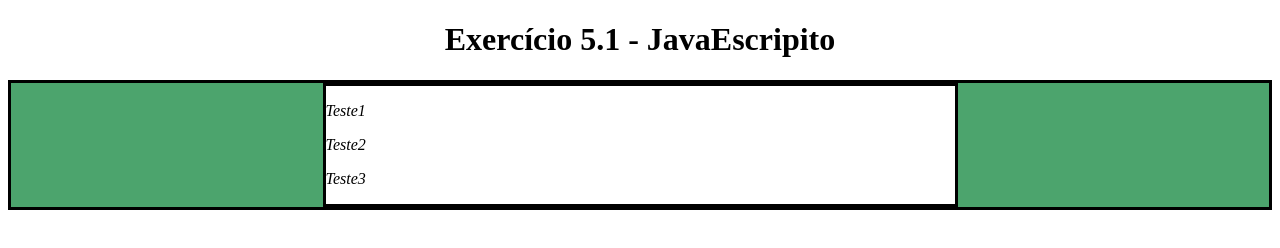
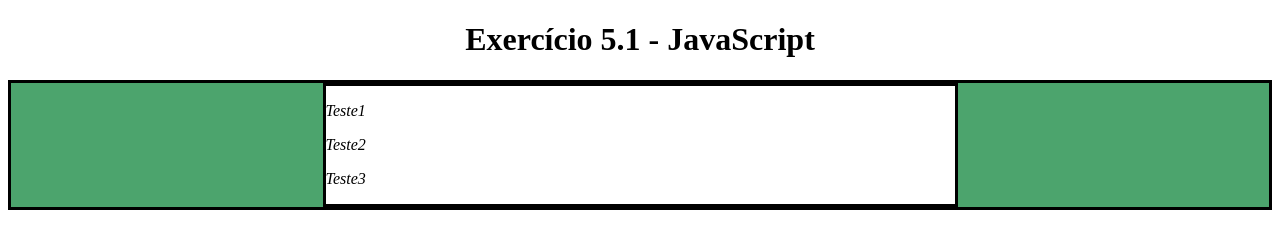
Before and after one commit to nalumelo/revisao-trybe, a plain HTML site: page ex51/exs51.html in a window 1280 px wide. Drawn offline with Linux system fonts and the light colour scheme.

Commit message:
Alter texto da tag h1

```diff
--- a/ex51/exs51.html
+++ b/ex51/exs51.html
@@ -50,7 +50,7 @@
  -Crie uma função que mude o texto na tag <p> para uma descrição de como você se vê daqui a 2 anos. (Não gaste tempo pensando no texto e sim realizando o exercício)
  -Crie uma função que mude a cor do quadrado amarelo para o verde da Trybe (rgb(76,164,109)).
  -Crie uma função que mude a cor do quadrado vermelho para branco.
- Crie uma função que corrija o texto da tag <h1>.
+ -Crie uma função que corrija o texto da tag <h1>.
  Crie uma função que modifique todo o texto da tag <p> para maiúsculo.
  Crie uma função que exiba o conteúdo de todas as tags <p> no console.
         */
@@ -61,6 +61,8 @@
         document.getElementsByClassName('main-content')[0].style.backgroundColor = 'rgb(76,164,109)';
 
         document.getElementsByClassName('center-content')[0].style.backgroundColor = 'white';
+
+        document.getElementsByTagName('h1')[0].innerHTML = 'Exercício 5.1 - JavaScript';
     </script>
   </body>
 </html>
```
